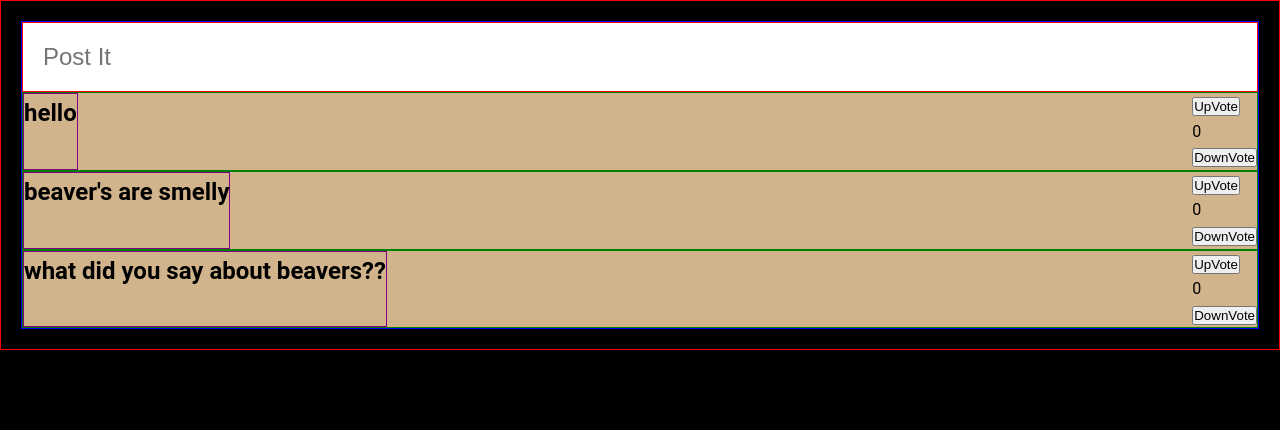
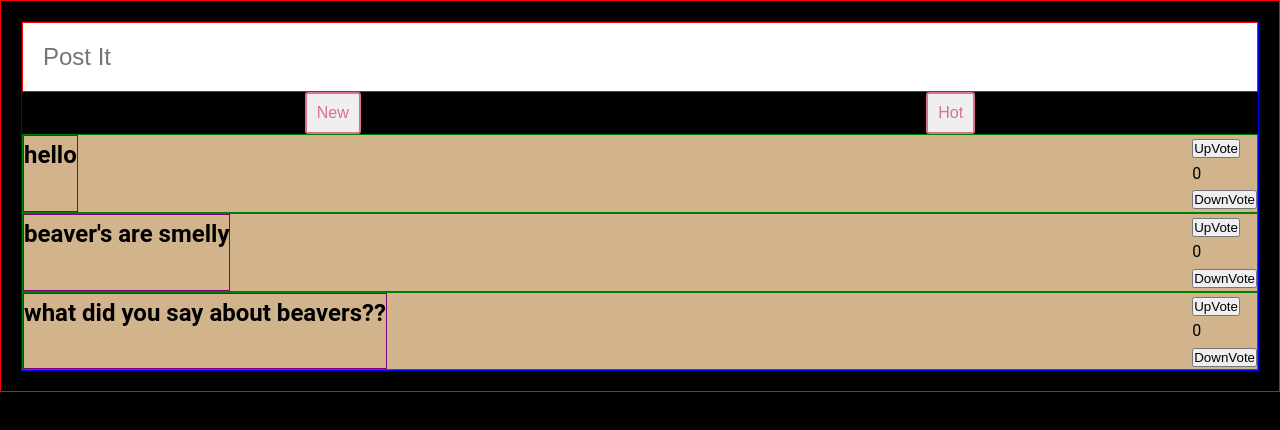
Before and after one commit to abdirahmanfarah/postIt, a React (Create React App) app: page / in a window 1280 px wide. Shown: the top 430 px of the page. Built offline with nearby package versions, Linux system fonts and the light colour scheme.

Commit message:
search filters hot posts, new posts

```diff
--- a/src/components/post/PostCard.jsx
+++ b/src/components/post/PostCard.jsx
@@ -2,7 +2,7 @@ import React, {useState} from 'react'
 import styled from 'styled-components'
 
 const PostCard = ({input, removeInput, upVote, downVote}) => {
-   console.log(input)
+//    console.log(input)
 // const [count, setCount] = useState(0)
 
 // const upVote = () => {
--- a/src/components/post/Posts.jsx
+++ b/src/components/post/Posts.jsx
@@ -10,16 +10,22 @@ const Posts = (props) => {
 
   const [inputs, setInputs] = useState([
     {
+      id: 1,
       post: "hello",
-      counter: 0
+      counter: 0,
+      currentDateTime: Date().toLocaleString()
     },
     {
+      id:2,
       post: "beaver's are smelly",
-      counter: 0
+      counter: 0,
+      currentDateTime: Date().toLocaleString()
     },
     {
+      id:3,
       post: "what did you say about beavers??",
-      counter: 0
+      counter: 0,
+      currentDateTime: Date().toLocaleString()
     },
   ]);
 
@@ -41,20 +47,21 @@ const Posts = (props) => {
   };
 
   const addInput = input => {
-    const newInput = [...inputs, {post:input.post, counter:0}]
+    const newInput = [...inputs,
+      {
+        id:Math.floor(Math.random() * 10000),
+        post:input.post, counter:0,
+        currentDateTime: Date().toLocaleString()}]
     setInputs(newInput)
   }
 
   const removeInput = (id) => {
-    const removePost = [...inputs].findIndex(r => r === id)
 
-    // Trying to delete post after -2
-
-    const removeInput = [...inputs].filter(x => x !== removePost )
+    const removeInput = [...inputs].filter(x => x.id !== id)
     // const removeInput = [...inputs]
     // removeInput.splice(id, 1)
     setInputs(removeInput)
-    console.log("button clicked", removePost)
+    console.log("button clicked", id)
   }
 
   const upVote = (id) => {
@@ -84,10 +91,10 @@ const Posts = (props) => {
       counter: postToUpdate.counter - 1
 
     }
-    console.log(updatedPost[postIndex])
+    // console.log(updatedPost[postIndex])
     if(updatedPost[postIndex].counter < -2){
       // let removePost = updatedPost[postIndex]
-      removeInput(updatedPost[postIndex])
+      removeInput(updatedPost[postIndex].id)
     }else{
 
       setInputs(updatedPost)
@@ -96,6 +103,18 @@ const Posts = (props) => {
     // console.log("button clicked",id, postIndex, postToUpdate)
     // console.log("button clicked",id, postToUpdate, updatedPost)
 
+}
+
+const hotPost = () => {
+  // query inputs arry by posts with the highest counters up top
+  const hotPosts = [...inputs].sort((x, y) => y.counter - x.counter)
+    // console.log(hotPosts)
+  setInputs(hotPosts)
+}
+const newPost = () => {
+    const newPosts = [...inputs].sort((x, y) => x.currentDateTime > y.currentDateTime ? 1: -1)
+    setInputs(newPosts)
+    console.log(newPosts)
 }
 
   return (
@@ -109,7 +128,10 @@ const Posts = (props) => {
           value={input.post || ""}
         />
       </form>
-
+      <ButtonGroupA>
+        <Button onClick={() => newPost()}> New</Button>
+        <Button onClick={() => hotPost()}>Hot</Button>
+      </ButtonGroupA>
 
       <PostCard input={inputs} removeInput={removeInput} upVote={upVote} downVote={downVote}/>
     </PostContainer>
@@ -120,7 +142,7 @@ export default Posts
 
 const PostContainer = styled.div`
     margin:20px;
-    background:red;
+    // background:red;
     border:1px solid blue;
 
 `
@@ -132,3 +154,16 @@ const Input = styled.input`
   font-size: 1.5rem;
   border:1px solid red;
 `;
+
+const ButtonGroupA = styled.div`
+  display:flex;
+  justify-content:space-around;
+`
+
+const Button = styled.button`
+  padding:10px;
+  font-size:1rem;
+  border: 2px solid palevioletred;
+  border-radius: 3px;
+  color:palevioletred;
+`
```
